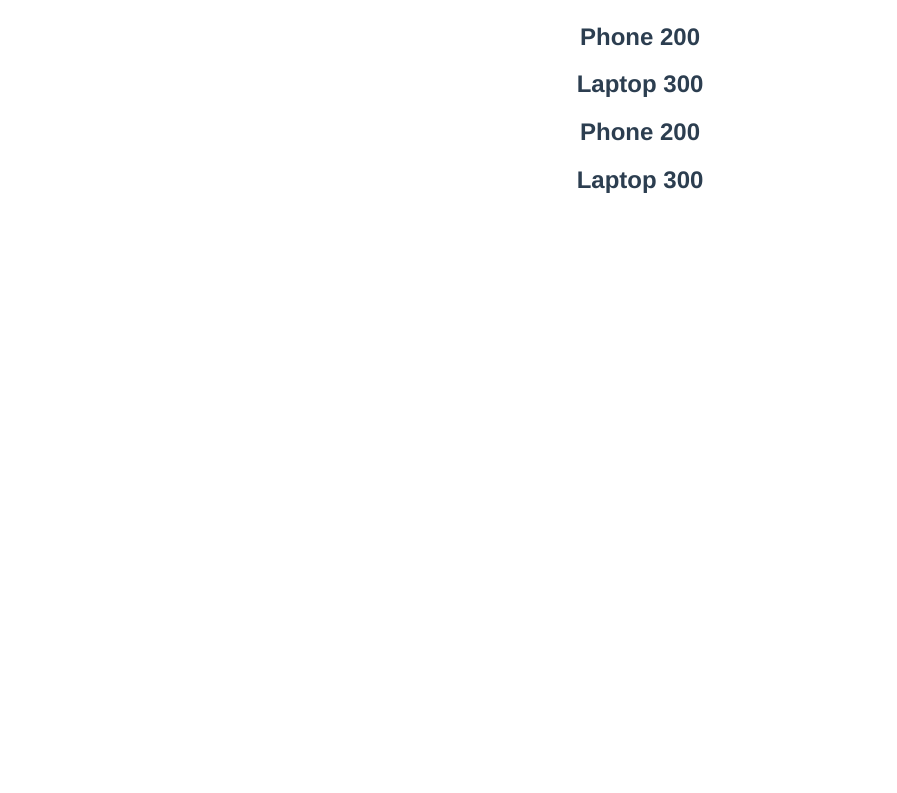
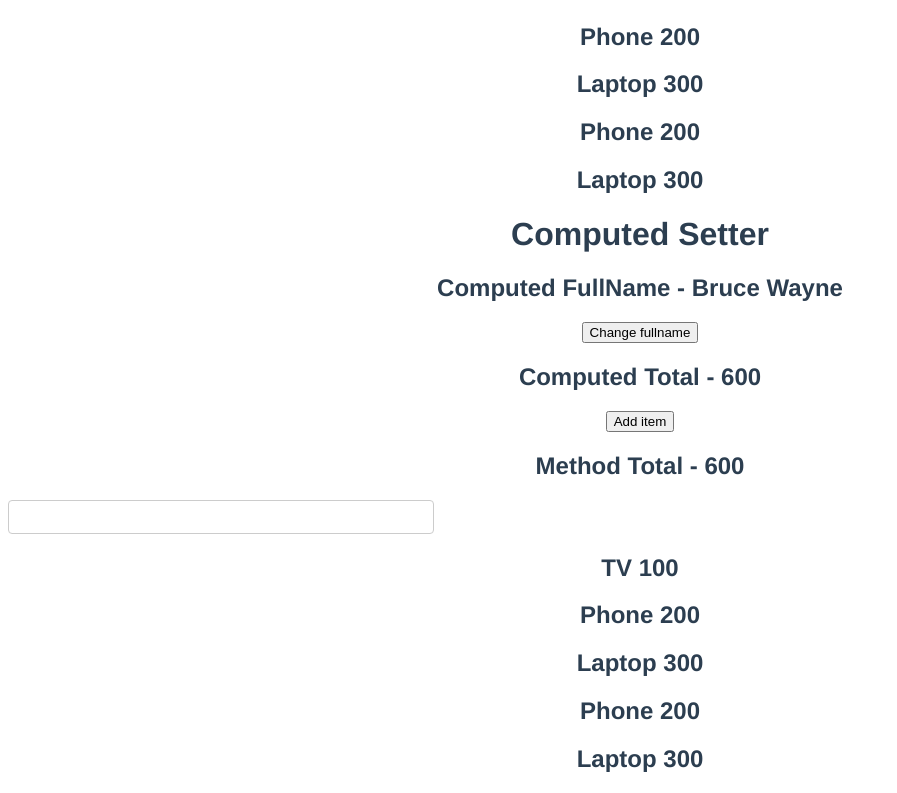
Before and after one commit to swee76/getting-started-on-vue, a Vue app: page / in a window 1280 px wide. Shown: the part 4711-5504 px from the top of the page, without its empty margins (0-897 px from the left). Before the commit the page ends 4925 px from the top, so only its background shows below. Built offline with nearby package versions, Linux system fonts and the light colour scheme.

Commit message:
computed setters

```diff
--- a/src/App.vue
+++ b/src/App.vue
@@ -45,6 +45,7 @@
   <event-handling />
   <form-handling />
   <computed-properties />
+  <computed-setter />
 </template>
 
 <script>
@@ -56,6 +57,7 @@ import MethodsVue from "./components/Methods.vue";
 import EventHandling from "./components/EventHandling.vue";
 import FormHandling from "./components/FormHandling.vue";
 import ComputedProperties from "./components/ComputedProperties.vue";
+import ComputedSetter from "./components/ComputedSetter.vue";
 
 export default {
   components: {
@@ -67,6 +69,7 @@ export default {
     "event-handling": EventHandling,
     "form-handling": FormHandling,
     "computed-properties": ComputedProperties,
+    "computed-setter": ComputedSetter,
   },
   name: "App",
   data() {
--- /dev/null
+++ b/src/components/ComputedSetter.vue
@@ -0,0 +1,73 @@
+<template>
+  <h1>Computed Setter</h1>
+  <h2>Computed FullName - {{ fullName }}</h2>
+  <button @click="changeFullName">Change fullname</button>
+  <h2>Computed Total - {{ total }}</h2>
+  <button @click="items.push({ id: 4, title: 'Keyboard', price: 50 })">
+    Add item
+  </button>
+  <h2>Method Total - {{ getTotal() }}</h2>
+  <input type="text" v-model="country" />
+  <template v-for="item in items" :key="item.id"
+    ><h2>{{ item.title }} {{ item.price }}</h2>
+  </template>
+  <h2 v-for="item in expensiveItems" :key="item.id">
+    {{ item.title }} {{ item.price }}
+  </h2>
+</template>
+
+<script>
+export default {
+  name: "ComputedSetter",
+  data() {
+    return {
+      firstName: "Bruce",
+      lastName: "Wayne",
+      items: [
+        { id: 1, title: "TV", price: 100 },
+        { id: 2, title: "Phone", price: 200 },
+        { id: 3, title: "Laptop", price: 300 },
+      ],
+      country: "",
+    };
+  },
+  methods: {
+    getTotal() {
+      // This method calculates the total again and again when page rerendering
+      console.log("getTotal Method");
+      return this.items.reduce(
+        (total, curr) => (total = total + curr.price),
+        0
+      );
+    },
+    changeFullName() {
+      this.fullName = "Clark Kent";
+    },
+  },
+  computed: {
+    fullName: {
+      get() {
+        return `${this.firstName} ${this.lastName}`;
+      },
+      set(value) {
+        const names = value.split(" ");
+        this.firstName = names[0];
+        this.lastName = names[1];
+      },
+    },
+    total() {
+      // This method returns cached total, so when page rendering it doesn't calculate again and again, therefore this method optimises the code
+      console.log("total computed property");
+      return this.items.reduce(
+        (total, curr) => (total = total + curr.price),
+        0
+      );
+    },
+    expensiveItems() {
+      return this.items.filter((item) => item.price > 100);
+    },
+  },
+};
+</script>
+
+<style></style>
```
